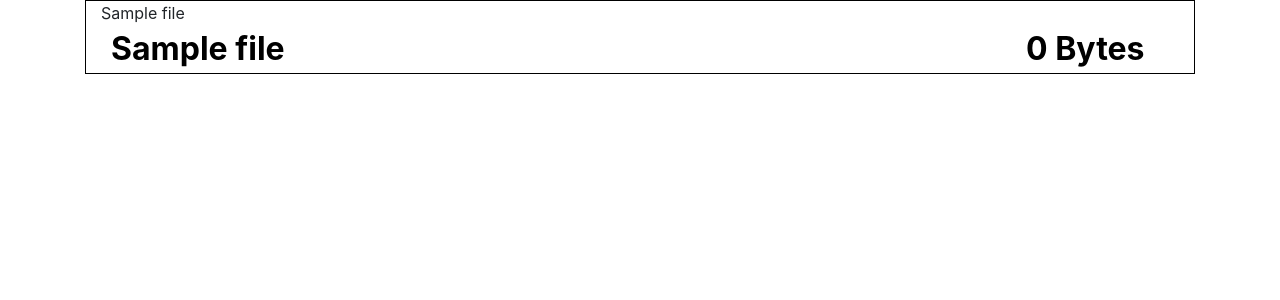
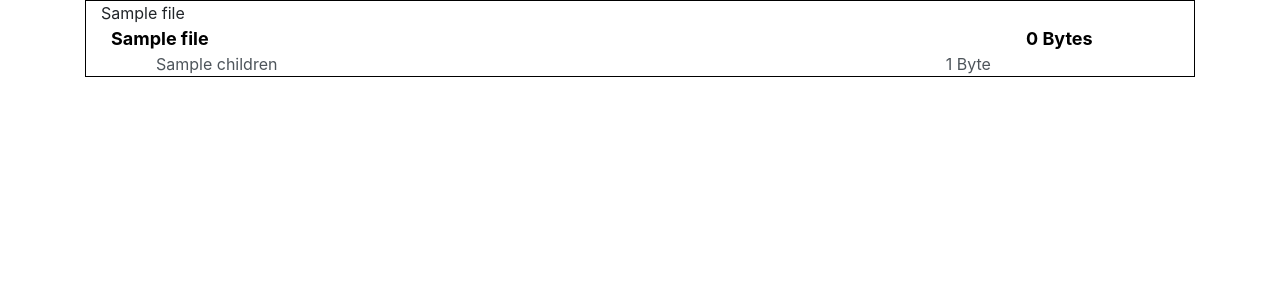
Before and after one commit to dmkitui/torrent_api, a Flask app: template templates/home.html in a window 1280 px wide. Shown: the part 80-380 px from the top of the page. Run offline with Flask 2, Linux system fonts and the light colour scheme; the template is opened without the code that fills it: most values are stand-ins (such as "Sample title", 1, 10 or a date in 2020); some libraries are stand-ins or nearby versions.

Commit message:
Refactor styles for various elements

```diff
--- a/static/css/main.css
+++ b/static/css/main.css
@@ -2,20 +2,19 @@
     color: black;
 }
 .dir-div:hover {
-    background-color: darkgrey;
-    color: white;
+    /*background-color: darkgrey;*/
+    /*color: white;*/
 }
 
 .file-div {
     color: #4e555b;
-    margin-left: 50px;
+    margin-left: 30px;
 }
 
 .file-div:hover {
-    background-color: lightgrey;
+    /*background-color: lightgrey;*/
 }
-
-#dir-files {
+.dir-content {
     display: none;
 }
 
@@ -29,13 +28,13 @@ h4 {
 }
 .padd-0 {
     /*padding-left: 10px;*/
-    font-size: xx-large;
+    font-size: large;
     font-weight: bolder;
 }
 
 .padd-10 {
     padding-left: 10px;
-    font-size: larger;
+    font-size: large;
     font-weight: bold;
 }
 .padd-20 {
```
